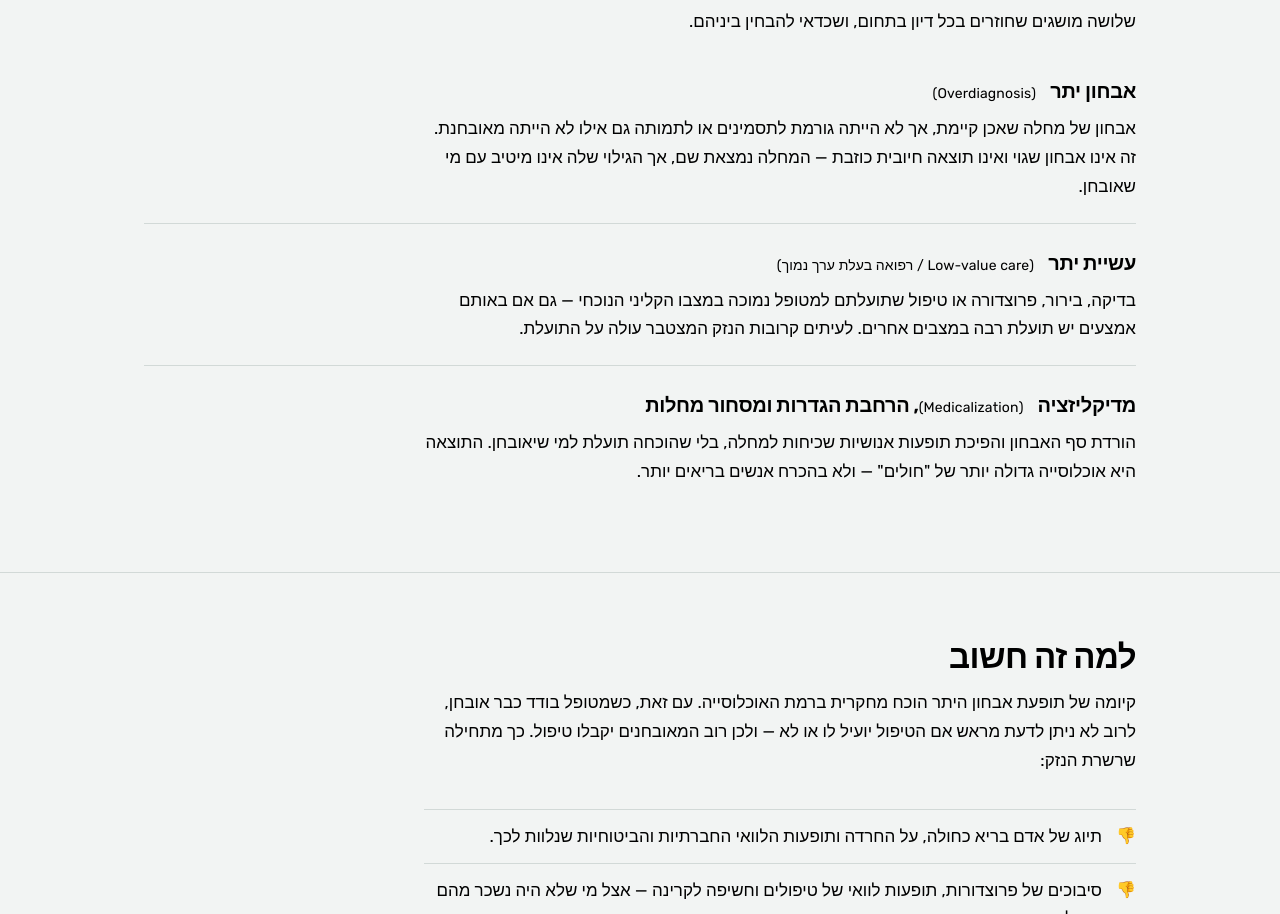
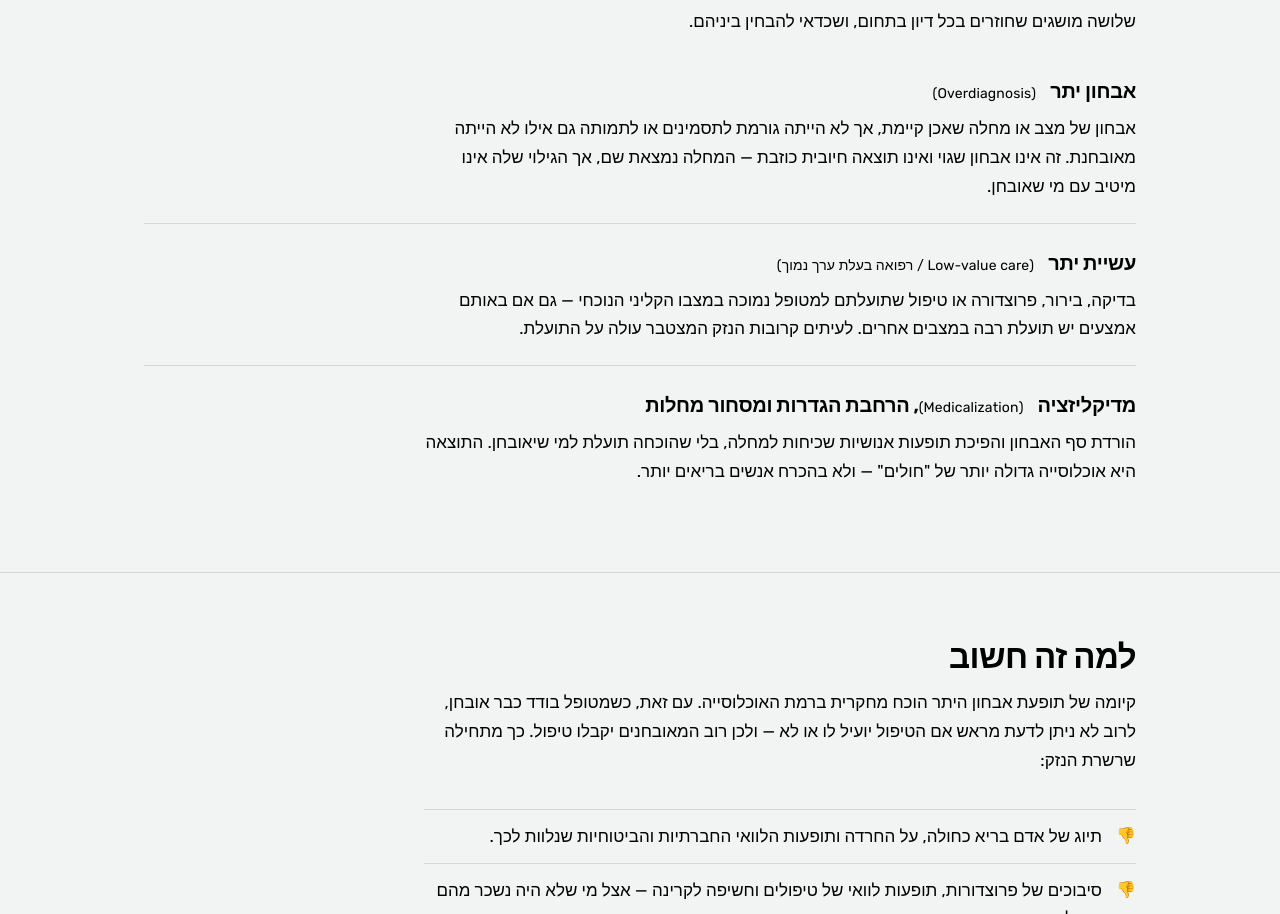
Before and after one commit to overDxTx/home, a plain HTML site: page index.html in a window 1280 px wide. Shown: the part 827-1741 px from the top of the page. Drawn offline with Linux system fonts and the light colour scheme.

Commit message:
Update index.html
הגדרת אבחון יתר: אבחון של מצב או מחלה..

```diff
--- a/index.html
+++ b/index.html
@@ -248,7 +248,7 @@ html[data-contrast="2"] .join :focus-visible{outline-color:#FFD400;box-shadow:0
     <dl>
       <div class="def">
         <dt>אבחון יתר <em>(<span lang="en">Overdiagnosis</span>)</em></dt>
-        <dd>אבחון של מחלה שאכן קיימת, אך לא הייתה גורמת לתסמינים או לתמותה גם אילו לא הייתה מאובחנת. זה אינו אבחון שגוי ואינו תוצאה חיובית כוזבת — המחלה נמצאת שם, אך הגילוי שלה אינו מיטיב עם מי שאובחן.</dd>
+        <dd>אבחון של מצב או מחלה שאכן קיימת, אך לא הייתה גורמת לתסמינים או לתמותה גם אילו לא הייתה מאובחנת. זה אינו אבחון שגוי ואינו תוצאה חיובית כוזבת — המחלה נמצאת שם, אך הגילוי שלה אינו מיטיב עם מי שאובחן.</dd>
       </div>
       <div class="def">
         <dt>עשיית יתר <em>(<span lang="en">Low-value care</span> / רפואה בעלת ערך נמוך)</em></dt>
```
